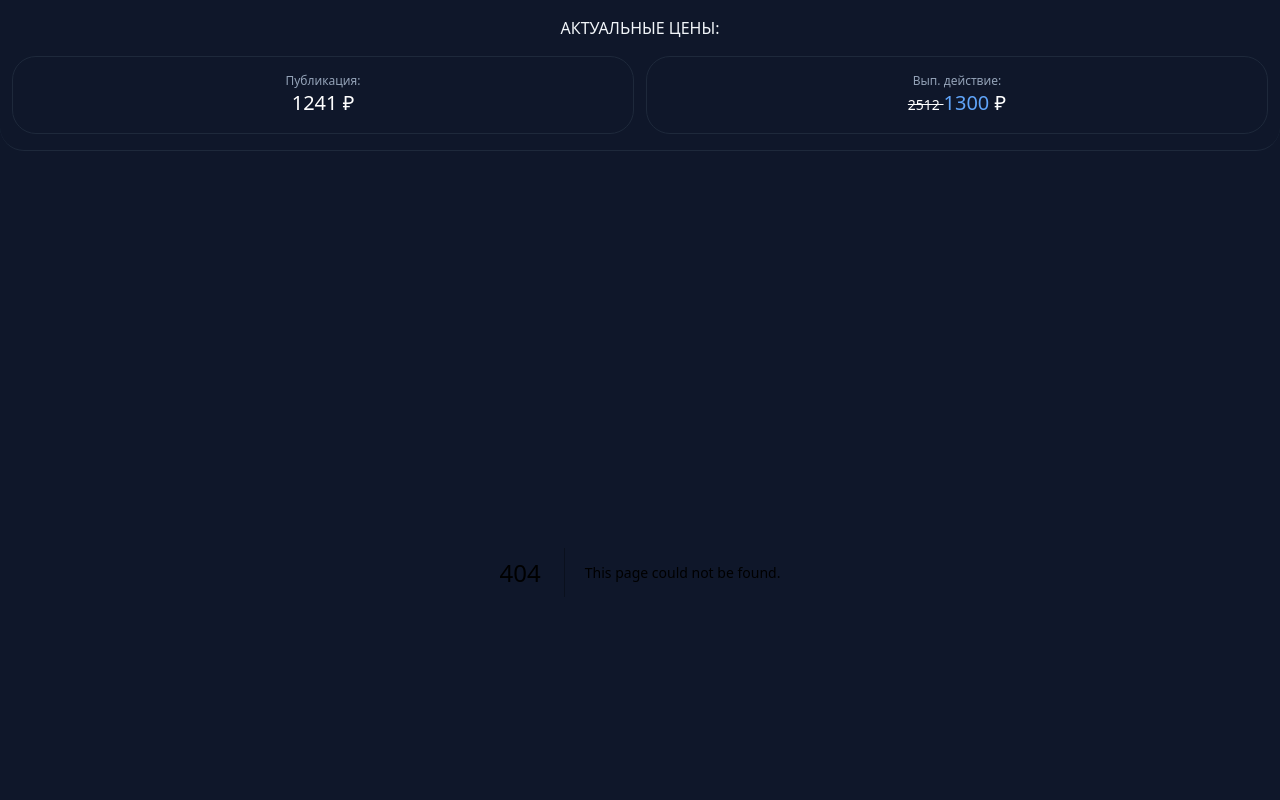
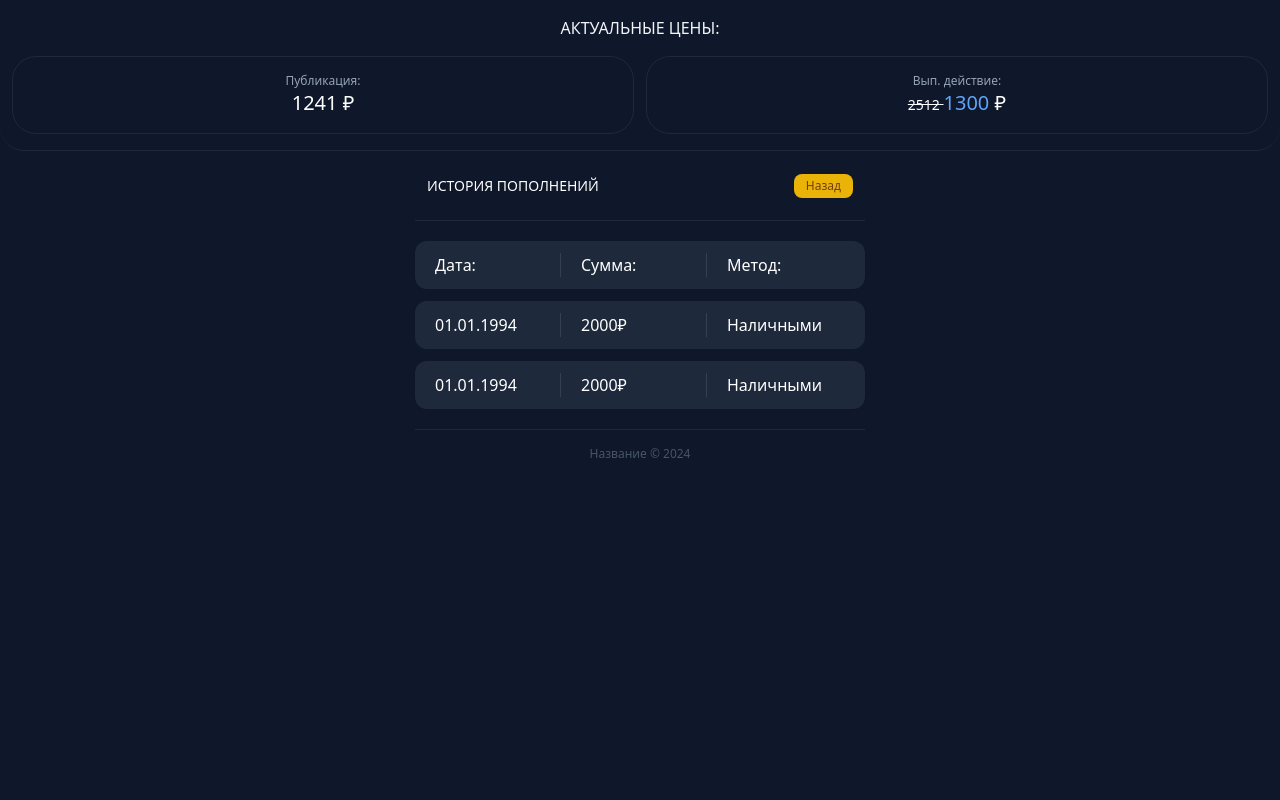
Before and after one commit to a1kashnya/seller-telegram-web-app, a Next.js app: page /pages/balance/history in a window 1280 px wide. Before the commit this address had no page. Shown: the top 800 px of the page. Built offline with nearby package versions, Linux system fonts and the light colour scheme.

Commit message:
Add payment history

```diff
--- /dev/null
+++ b/app/_components/_ui/table/TableBalanceHistory.js
@@ -0,0 +1,20 @@
+const BalanceHistory = ({ data }) => {
+    return (
+        <div className="grid gap-3">
+            <div className="grid grid-cols-3 gap-3 bg-slate-800 rounded-xl p-3 text-white">
+                <span className="font-medium px-2 border-r border-slate-700">Дата:</span>
+                <span className="font-medium px-2 border-r border-slate-700">Сумма:</span>
+                <span className="font-medium px-2 rounded-xl">Метод:</span>
+            </div>
+            {data.map(({ id, date, cost, method }) => (
+                <div key={id} className="grid grid-cols-3 gap-3 bg-slate-800 rounded-xl p-3 text-white">
+                    <span className="px-2 border-r border-slate-700">{date}</span>
+                    <span className="px-2 border-r border-slate-700">{cost}₽</span>
+                    <span className="px-2">{method}</span>
+                </div>
+            ))}
+        </div>
+    )
+}
+
+export default BalanceHistory
--- /dev/null
+++ b/app/_components/balance/history/BalanceHistory.js
@@ -0,0 +1,29 @@
+import Title from "@/_components/_ui/Title"
+import TableBalanceHistory from "@/_components/_ui/table/TableBalanceHistory"
+
+const BalanceHistory = () => {
+    const history = [
+        {
+            id: 1,
+            date: '01.01.1994',
+            cost: '2000',
+            method: 'Наличными'
+        },
+        {
+            id: 2,
+            date: '01.01.1994',
+            cost: '2000',
+            method: 'Наличными'
+        }
+    ]
+    return (
+        <div>
+            <Title name="История пополнений" btn />
+            <div className="grid gap-3 border-t border-b py-5 border-slate-800">
+                <TableBalanceHistory data={history} />
+            </div>
+        </div>
+    )
+}
+
+export default BalanceHistory
--- a/app/_components/home/Home.js
+++ b/app/_components/home/Home.js
@@ -12,6 +12,7 @@ const Home = () => {
                 <Link className="block w-full bg-blue-500 text-blue-100 text-xs text-center rounded-2xl font-medium uppercase px-2 py-4" href="pages/help">Нужна помощь</Link>
                 <Link className="block w-full bg-blue-500 text-blue-100 text-xs text-center rounded-2xl font-medium uppercase px-2 py-4" href="pages/team">Моя команда</Link>
                 <Link className="block w-full bg-blue-500 text-blue-100 text-xs text-center rounded-2xl font-medium uppercase px-2 py-4" href="pages/profile">Мой профиль</Link>
+                <Link className="block w-full bg-blue-500 text-blue-100 text-xs text-center rounded-2xl font-medium uppercase px-2 py-4" href="pages/balance/history">История пополнений</Link>
             </div>
         </div>
     )
--- /dev/null
+++ b/app/pages/balance/history/page.js
@@ -0,0 +1,12 @@
+import BalanceHistory from "@/_components/balance/history/BalanceHistory"
+
+export const metadata = {
+  title: "SellerWebApp | History",
+  description: "SellerWebApp",
+}
+
+const BalanceHistoryPage = () => {
+  return <BalanceHistory />
+}
+
+export default BalanceHistoryPage
```
